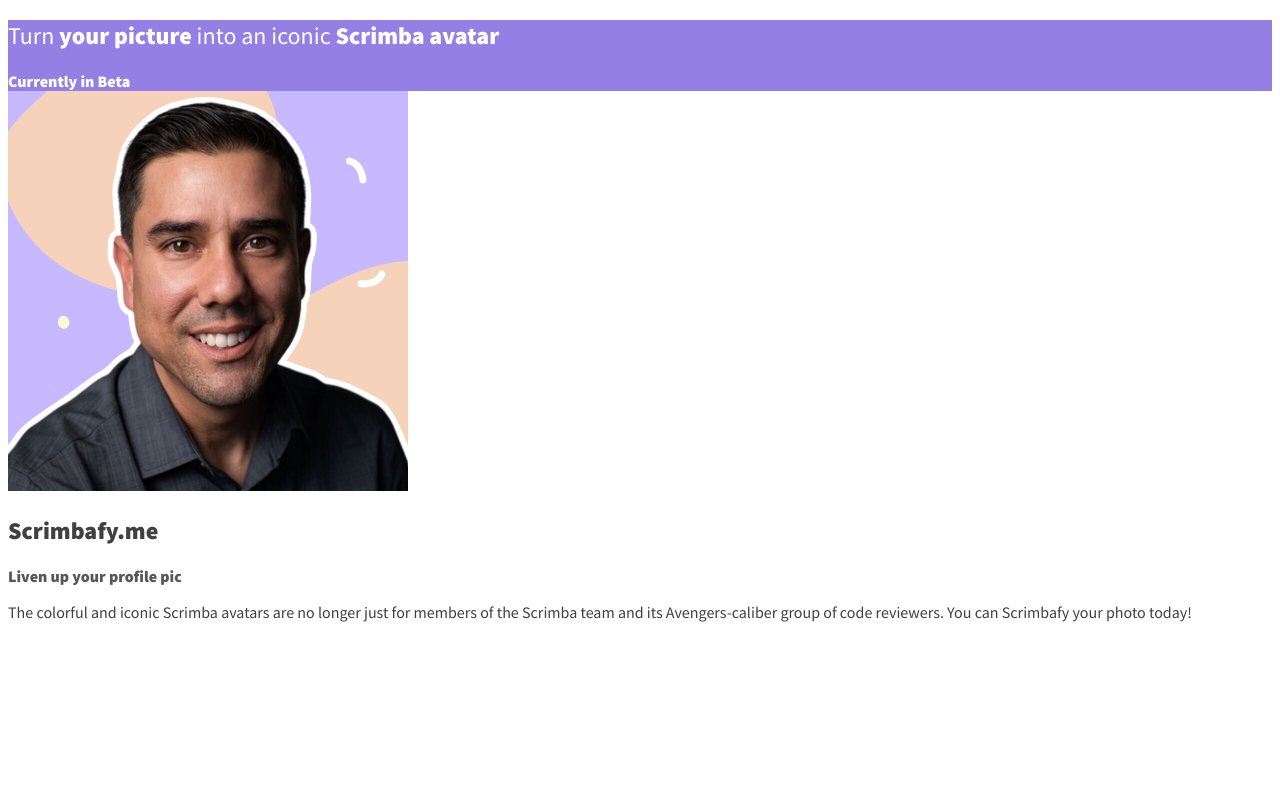
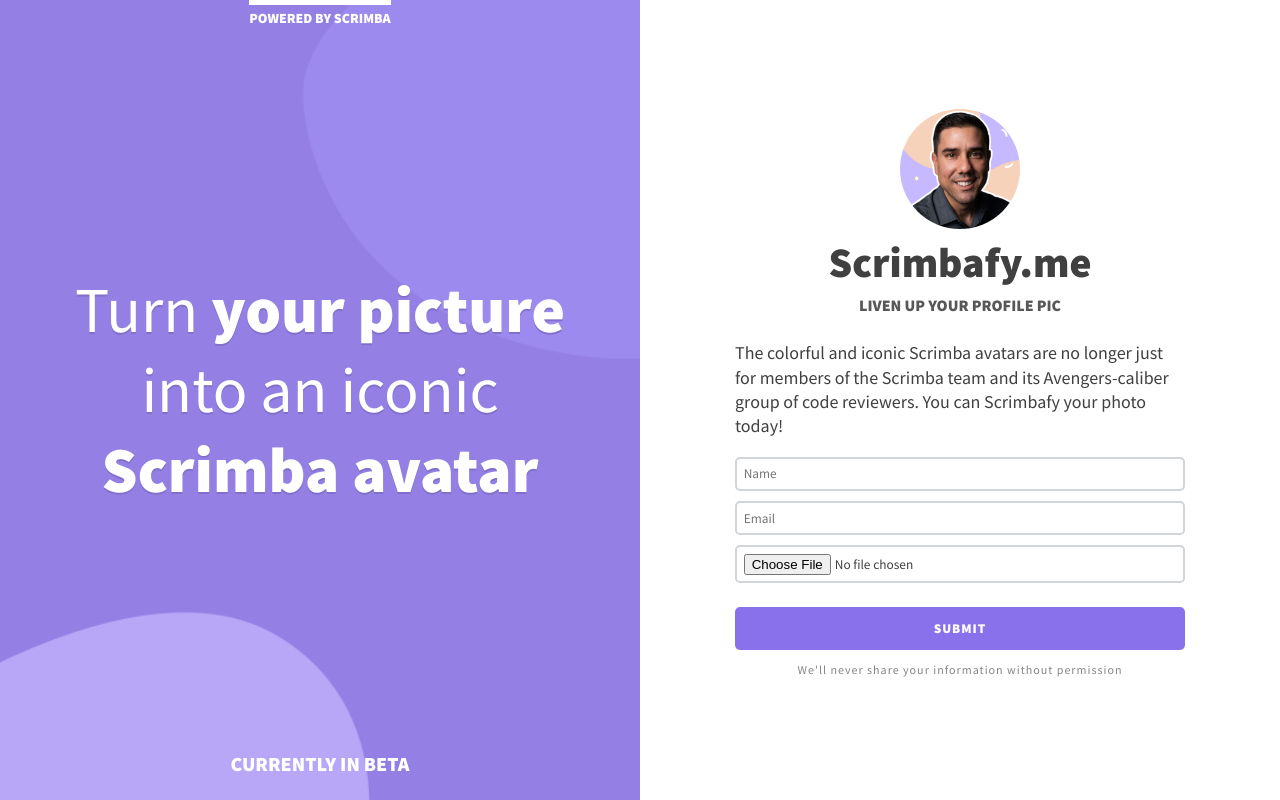
Before and after one commit to MarkBojeHording/Product-Splash-Page, a website built with Vite: page index.html in a window 1280 px wide. Built offline with nearby package versions, Linux system fonts and the light colour scheme.

Commit message:
Project complete

```diff
--- a/index.html
+++ b/index.html
@@ -10,6 +10,7 @@
         <section class="intro">
             <h1>Turn <strong>your picture</strong> into an iconic <strong>Scrimba avatar</strong></h1>
             <span class="beta-text">Currently in Beta</span>
+            <p class="top-text">Powered by Scrimba</p>
         </section>
 
         <main class="main-content">
@@ -18,6 +19,14 @@
             <span class="subheading">Liven up your profile pic</span>
 
             <p>The colorful and iconic Scrimba avatars are no longer just for members of the Scrimba team and its Avengers-caliber group of code reviewers. You can Scrimbafy your photo today!</p>
+
+            <form>
+                <input type="text" required placeholder="Name" aria-label="Name">
+                <input type="email" required  placeholder="Email" aria-label="Email">
+                <input type="file" required accept="image/png, image/jpg" aria-label="Choose file">
+                <button class="btn btn-primary">Submit</button>
+            </form>
+            <p class="fine-print">We'll never share your information without permission</p>
         </main>
     </body>
 </html>
--- a/styles.css
+++ b/styles.css
@@ -1,6 +1,11 @@
+*, *::before, *::after {
+  box-sizing: border-box;
+}
+
 body {
   font-family: 'Source Sans Pro', sans-serif;
   color: #404040;
+  margin: 0;
 }
 
 /* =================
@@ -8,7 +13,19 @@
  ================= */
 
 h1 {
+  font-size: 2.5rem;
   font-weight: 400;
+  text-shadow: 0 2px #816fca;
+}
+
+h2 {
+  font-size: 2.25rem;
+  margin: 0.167em 0;
+}
+
+p {
+  font-size: 1.125rem;
+  line-height: 1.35;
 }
 
 .beta-text {
@@ -18,6 +35,40 @@
 .subheading {
   color: #575757;
   font-weight: 900;
+  margin-bottom: 0.5em;
+}
+
+.beta-text,
+.top-text,
+.subheading {
+  text-transform: uppercase;
+}
+
+.top-text {
+  font-size: 0.875rem;
+  font-weight: 900;
+  padding-top: 0.25em;
+  border-top: 5px solid;
+  order: -1;
+  margin: 0 auto;
+}
+
+.fine-print {
+  font-size: 0.75rem;
+  letter-spacing: 1px;
+  color: #858585;
+}
+
+/* =================
+  Flex containers
+ ================= */
+
+.intro,
+.main-content {
+  display: flex;
+  flex-direction: column;
+  padding-left: 2em;
+  padding-right: 2em;
 }
 
 /* =================
@@ -25,20 +76,109 @@
  ================= */
 
 .intro {
+  justify-content: space-between;
+  min-height: 250px;
+  text-align: center;
   color: #fff;
-    background-color: #9480e4;
+  background: #9480e4 url("images/intro-bg.png");
+  background-size: cover;
+  padding-bottom: 1.5em;
 }
 
 /* ====================
   Main content
  ==================== */
 
+.main-content {
+  align-items: center;
+  padding-top: 2.5em;
+}
+
+.img-main {
+  width: 120px;
+  border-radius: 50%;
+}
+
+.main-content p,
+form {
+  max-width: 450px;
+}
 
 /* =================
   Form
  ================= */
 
+input,
+button {
+  font-family: inherit;
+  width: 100%;
+  border-radius: 5px;
+}
+
+input {
+  padding: 0.5em;
+  margin-bottom: 0.75em;
+  border: 2px solid #d1d5db;
+}
+
+input:focus {
+  outline: none;
+  border-color: #8a71ec;
+  background-color: #e6e8ec;
+}
+
+.btn {
+  text-transform: uppercase;
+  font-weight: 900;
+  letter-spacing: 1px;
+  padding: 1em 0;
+  border: none;
+  cursor: pointer;
+}
+
+.btn-primary {
+  color: white;
+  background-color: #8a71ec;
+  margin-top: 1em;
+}
+
+.btn-primary:hover,
+.btn-primary:focus {
+  background-color: #b7a7f6;
+}
 
 /* =================
   Media queries
  ================= */
+
+@media (min-width: 576px) {
+  body {
+      display: flex;
+  }
+
+  h1 {
+      font-size: 5vw;
+  }
+
+  h2 {
+      font-size: 2.625rem;
+  }
+
+  .beta-text {
+      font-size: 1.25rem;
+  }
+
+  .intro,
+  .main-content {
+      width: 50%;
+  }
+
+  .intro {
+      min-height: 100vh;
+  }
+
+  .main-content {
+      justify-content: center;
+      padding-top: 0;
+  }
+}
```
Lines whose indentation alone changed are shown as unchanged.
